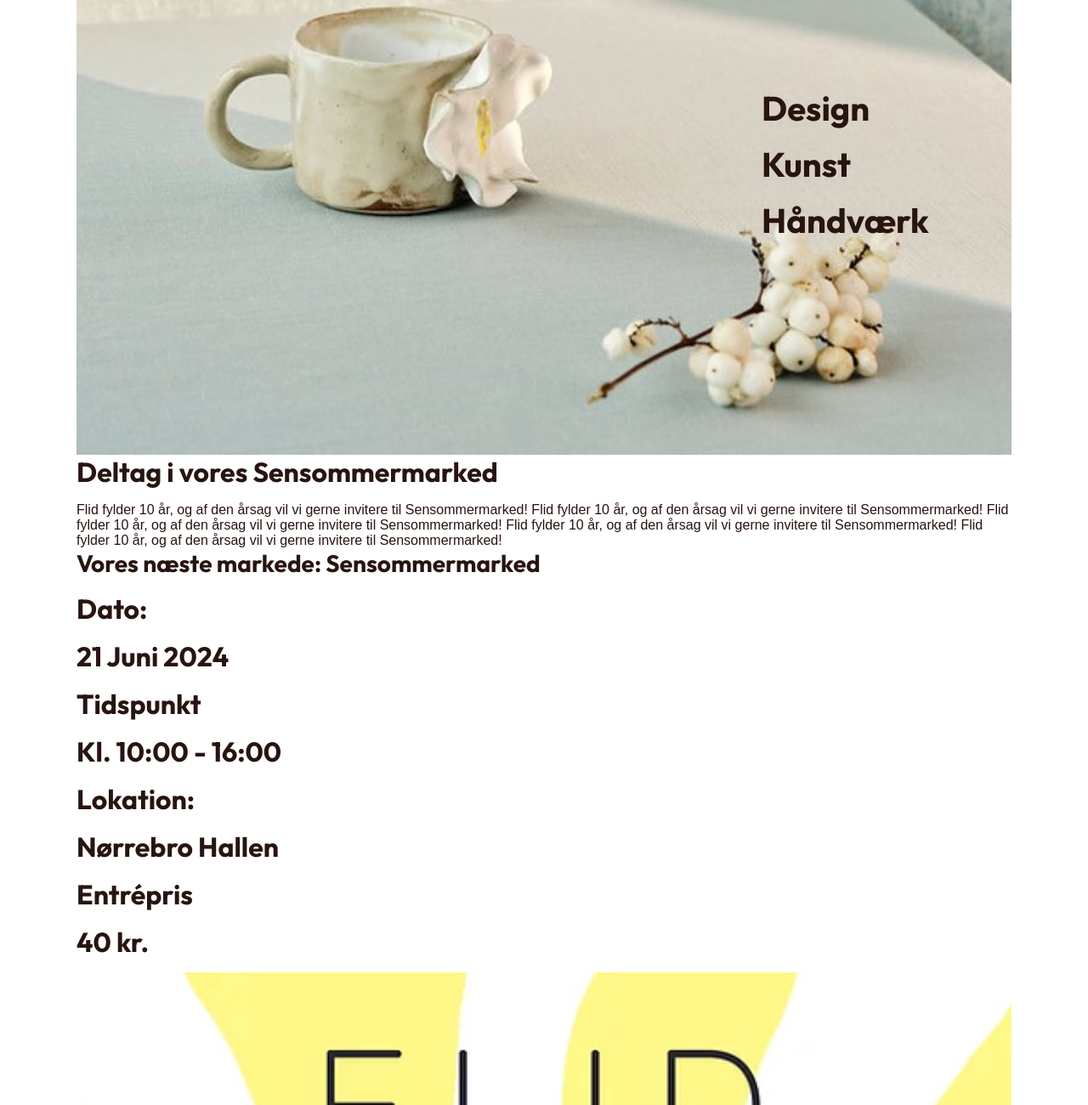
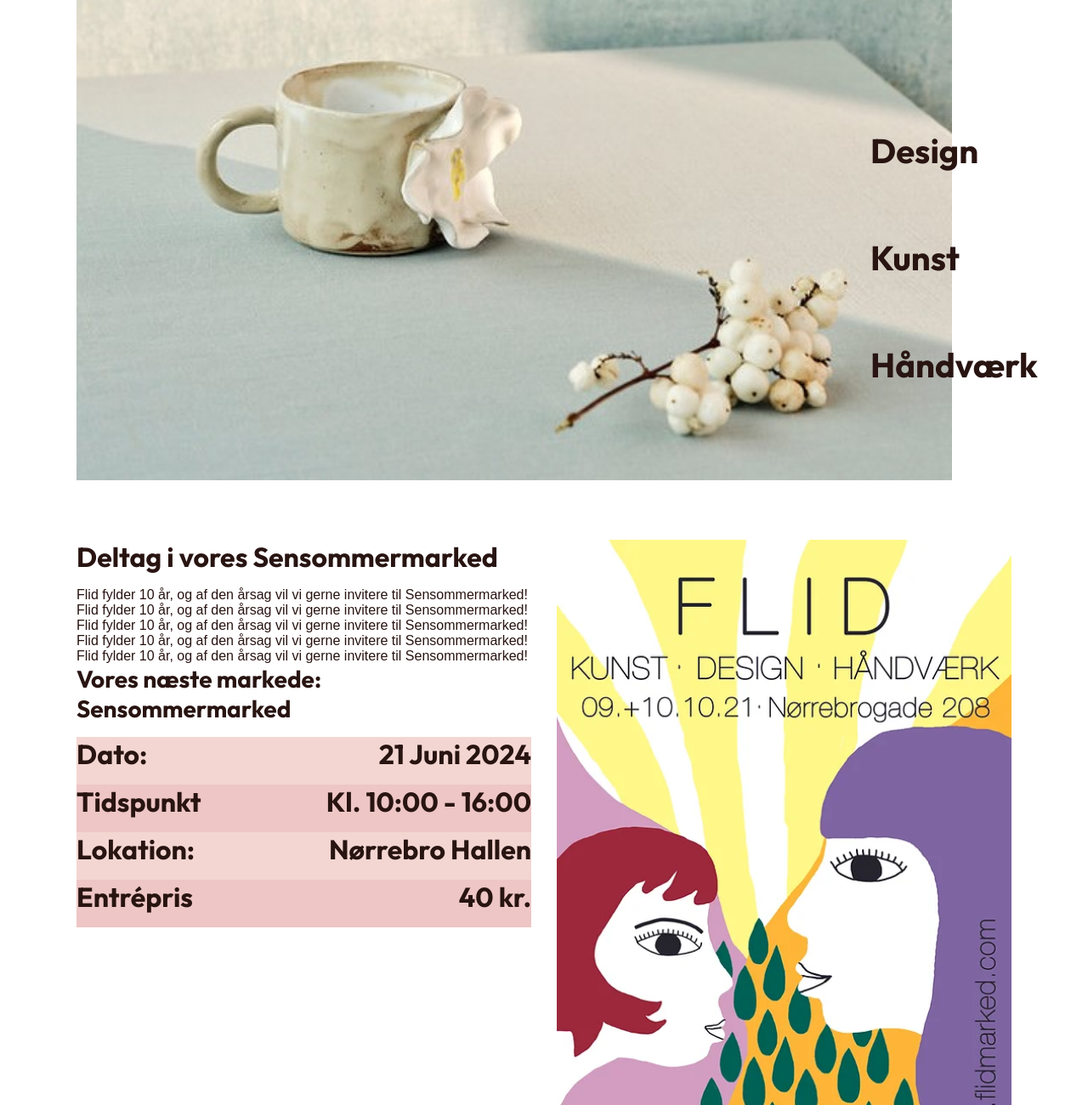
Before and after one commit to Fridakea/flid, an Astro site: page / in a window 1280 px wide. Shown: the part 100-1400 px from the top of the page at 85% size. Built offline with nearby package versions, Linux system fonts and the light colour scheme; Astro itself is replaced by a stand-in of ours; a web font is replaced by a local one.

Commit message:
Work in progress

```diff
--- a/src/components/ForsideAnimation.astro
+++ b/src/components/ForsideAnimation.astro
@@ -1,17 +1,45 @@
 ---
 ---
-
-<div class="text">
+<section id="Container">
+<div id="text">
 <h2>Design</h2>
 <h2>Kunst</h2>
 <h2>Håndværk</h2>
 </div>
 <img src="/img/kopcrop.jpg" alt="kop">
+</section>
 
 <style>
-.text{
+#text{
     position: absolute;
-    left: 70%;
-    bottom: 50%;
+    left: 80%;
+    bottom: 25%;
+    line-height: 110px;
 }
+img{
+    padding: 70px 70px 70px 0px;
+}
+.red{
+    color: red;
+    background-color: red;
+}
+#container:hover{
+    & .text:hover{
+        position: absolute;
+    left: 20%;
+    bottom: 25%;
+    line-height: 110px;
+    }
+}
+
 </style>
+<script>
+    window.addEventListener("load", onHover);
+
+    function onHover(){
+document.querySelector("#container").addEventListener("mouseover", hoverEffekt)
+    }
+    function hoverEffekt(){
+        document.querySelector("#text").classList.add("red")
+    }
+</script>
--- a/src/components/ForsideInfo.astro
+++ b/src/components/ForsideInfo.astro
@@ -1,6 +1,7 @@
 ---
 ---
-
+<section>
+<div>
 <h3>Deltag i vores Sensommermarked</h3>
 <p>Flid fylder 10 år, og af den årsag vil vi gerne invitere til Sensommermarked!
     Flid fylder 10 år, og af den årsag vil vi gerne invitere til Sensommermarked!
@@ -9,11 +10,34 @@
        Flid fylder 10 år, og af den årsag vil vi gerne invitere til Sensommermarked!</p>
        <h4>Vores næste markede: Sensommermarked</h4>
        <div id="Tabel">
-        <div><h3>Dato:</h3><h3>21 Juni 2024</h3></div>
-        <div><h3>Tidspunkt</h3><h3>Kl. 10:00 - 16:00</h3></div>
-        <div><h3>Lokation:</h3><h3>Nørrebro Hallen</h3></div>
-        <div><h3>Entrépris</h3><h3>40 kr.</h3></div>
+        <div class="rows color1"><h3>Dato:</h3><h3>21 Juni 2024</h3></div>
+        <div class="rows color2"><h3>Tidspunkt</h3><h3>Kl. 10:00 - 16:00</h3></div>
+        <div class="rows color1"><h3>Lokation:</h3><h3>Nørrebro Hallen</h3></div>
+        <div class="rows color2"><h3>Entrépris</h3><h3>40 kr.</h3></div>
+       </div>
        </div>
        <img src="/img/flid-posters/efteraarsmarked21.webp" alt="poster">
+</section>
 
-       <style></style>
+       <style>
+section{
+    display: grid;
+    grid-template-columns: 1fr 1fr;
+gap: 30px;
+}
+#Tabel{
+
+}
+.rows{
+    display:flex;
+    justify-content: space-between;
+    align-items: center;
+    align-content: center;
+}
+.color1{
+    background-color: #F3D6D1;
+}
+.color2{
+    background-color: #EDC6C5;
+}
+       </style>
```
